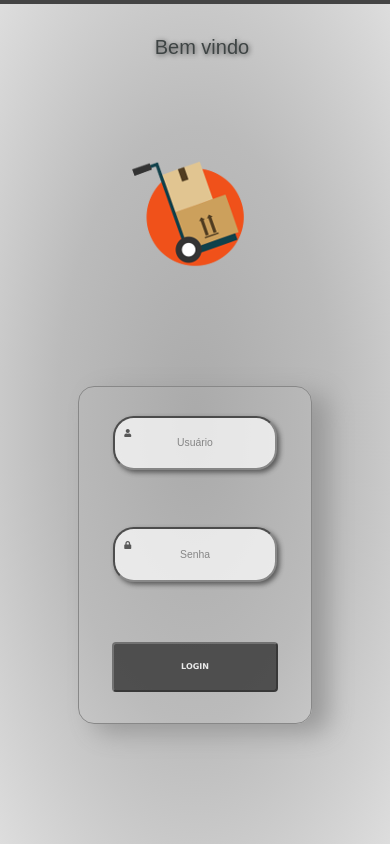
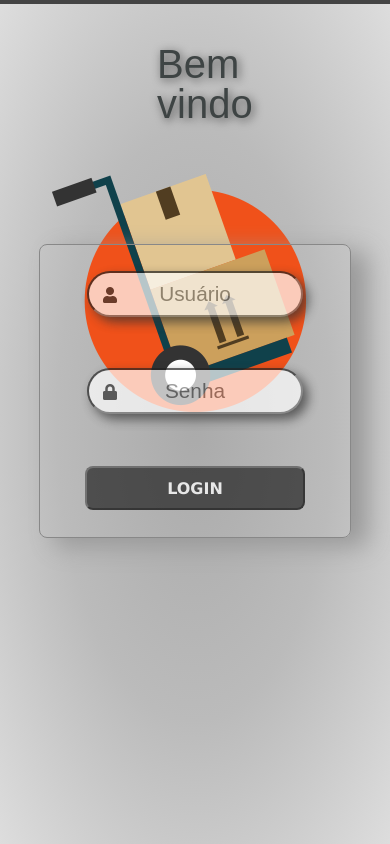
Before and after one commit to Chung-Oh/stock, a PHP site: page / in a window 390 px wide. Run offline with PHP 8.4, Linux system fonts and the light colour scheme; some libraries are stand-ins or nearby versions.

Commit message:
Tela de login Desk e Mobile criado

```diff
--- a/public/app/css/login/login.css
+++ b/public/app/css/login/login-desk.css
@@ -1,4 +1,4 @@
-/*** Desktop 1360x612 ***/
+/*** Desktop ***/
 * {
 	box-sizing: border-box;
 }
@@ -10,6 +10,7 @@ html {
 
 body {
 	height: 100%;
+	width: 100%;
 	border-top: 0.3em solid #444;
 	background-image: radial-gradient(#AAA, #BBB, #DDD);
 }
@@ -24,7 +25,7 @@ body {
 /* Animação chacoalhar */
 .title-shake {
 	position: relative;
-	width: 18%;
+	width: 40%;
 	height: 20%;
 	margin: auto;
 	animation: shake 1s infinite;
@@ -34,7 +35,7 @@ body {
 .title-shake:hover {
 	animation-play-state: paused;
 }
-/*
+
 @keyframes shake {
 	0% {
 		top: 0px;
@@ -53,7 +54,7 @@ body {
 /* Animação voar */
 .title-fly {
 	position: relative;
-	width: 110%;
+	width: 100%;
 	margin: auto;
 	animation: flying 2s 5;
 	animation-delay: 10s;
@@ -62,7 +63,7 @@ body {
 .title-fly:hover {
 	animation-play-state: paused;
 }
-/*
+
 @keyframes flying {
 	from {
 		top: 0px;
@@ -74,6 +75,7 @@ body {
 
 /* Animação correr */
 h1 {
+	width: 100%;
 	font-family: 'FonteLogo', sans-serif;
 	font-size: 2.5em;
 	color: #3e4444;
@@ -83,7 +85,7 @@ h1 {
 	position: relative;
 	animation: run 4s;
 }
-/*
+
 @keyframes run {
 	from {
 		left: -800px;
@@ -95,11 +97,12 @@ h1 {
 /** Fim da animação **/
 
 form {
-	width: 50%;
+	width: 35%;
 	height: 50%;
-	margin: 2.5em auto;
+	margin: auto;
+	margin-top: 4%;
 	border: 0.034em solid #888;
-	border-radius: 1em;
+	border-radius: .5em;
 	box-shadow: 1em 0.5em 1.5em #999;
 }
 
@@ -158,7 +161,7 @@ tr {
 .cel-icon i {
 	position: absolute;
 	left: 7%;
-	top: 34%;
+	top: 35%;
 	padding: .5em .5em;
 	transition: .3s;
 	color: #333;
@@ -181,7 +184,7 @@ tr {
     color: white;
     font-weight: bold;
     font-family: "Verdana", sans-serif;
-    font-size: 100%;
+    font-size: 1em;
     transition: 1s;
 }
 
--- a/public/app/css/login/login-responsive.css
+++ b/public/app/css/login/login-mobile.css
@@ -1,16 +1,14 @@
-/*** Mobile iphone-4 480px ***/
-@media(max-width: 480px) {
+/*** Mobile iPhone-4 480px landscape ***/
+@media screen and (max-width: 480px) and (max-height: 320px) {
 	.interface {
 		background: url(../../img/stock-small-320.png) no-repeat 50% 20%;
 	}
 	.title-shake {
-		height: 10%;
+		width: 30%;
+		height: 20%;
 		position: absolute;
-		left: 30%;
+		left: 35%;
 		top: 2%;
-	}
-	.title-fly {
-
 	}
 	/* Animação título */
 	@keyframes shake {
@@ -46,38 +44,40 @@
 	h1 {
 		display: inline-block;
 		font-size: 125%;
-		width: 220%;
+		width: 100%;
 	}
 	form {
 		display: block;
 		position: absolute;
 		left: 20%;
-		top: 41%;
+		top: 46%;
 		width: 60%;
 		height: 40%;
 	}
 	.cel-name, .cel-password {font-size: 50%;}
+	.cel-icon i {top: 32%;left: 6%;}
 	.btn-primary {font-size: 50%;}
 }
 
-/*** Mobile iphone-4 320px ***/
-@media(max-width: 320px) {
+/*** Mobile iPhone-4 320px portrait ***/
+@media screen and (max-width: 320px) and (max-height: 480px) {
 	.interface {
-		background: url(../../img/stock-small-320.png) no-repeat 50% 16%;
+		background: url(../../img/stock-small-320.png) no-repeat 50% 22%;
 	}
 	.title-shake {
+		width: 47%;
 		height: 10%;
 		position: absolute;
 		left: 30%;
-		top: 2%;
+		top: 5%;
 	}
 	.title-fly {
-
+		width: 95%;
 	}
 	/* Animação título */
 	@keyframes shake {
 		0% {
-			top: 10px;
+			top: 25px;
 		}
 		10% {
 			transform: rotate(3deg);
@@ -86,7 +86,7 @@
 			transform: rotate(-3deg);
 		}
 		100% {
-			top: -5px;
+			top: 5px;
 		}
 	}
 	@keyframes flying {
@@ -108,13 +108,13 @@
 	h1 {
 		display: inline-block;
 		font-size: 125%;
-		width: 220%;
+		width: 95%;
 	}
 	form {
 		display: block;
 		position: absolute;
 		left: 13%;
-		top: 35%;
+		top: 40%;
 		width: 75%;
 	}
 	.cel-name, .cel-password {font-size: 75%;}
--- /dev/null
+++ b/public/app/css/login/login-tablet.css
@@ -0,0 +1,18 @@
+/*** iPed 768px portrait ***/
+@media screen and (max-width: 768px) and (max-height: 1024px) {
+	.interface {
+		background: url(../../img/stock-large-original.png) no-repeat 50% 25%;
+	}
+	.title-shake {
+    height: 10%;
+}
+	.title-fly {
+    height: 100%;
+}
+	h1 {}
+	form {
+		width: 80%;
+		height: 35%;
+		margin-top: 40%;
+	}
+}
--- a/src/view/loginView.php
+++ b/src/view/loginView.php
@@ -8,8 +8,9 @@
 	<meta name="viewport" content="width=device-width, initial-scale=1.0">
 	<link rel="icon" href="favicon.png" type="image/x-icon">
 	<link rel="stylesheet" href="app/css/reset.css">
-	<link rel="stylesheet" href="app/css/login/login.css">
-	<link rel="stylesheet" href="app/css/login/login-responsive.css">
+	<link rel="stylesheet" href="app/css/login/login-desk.css">
+	<link rel="stylesheet" href="app/css/login/login-tablet.css">
+	<link rel="stylesheet" href="app/css/login/login-mobile.css">
 	<link rel="stylesheet" href="https://use.fontawesome.com/releases/v5.5.0/css/all.css" integrity="sha384-B4dIYHKNBt8Bc12p+WXckhzcICo0wtJAoU8YZTY5qE0Id1GSseTk6S+L3BlXeVIU" crossorigin="anonymous">
 </head>
 <body>
@@ -24,7 +25,7 @@
 				<tbody class="table-body">
 					<tr>
 						<td class="cel-name cel-icon">
-							<input class="name input-icon" type="text" name="name" placeholder="Usuário" pattern="[a-zA-Z]{4,}" title="Mínimo 4 letras" required>
+							<input class="name input-icon" type="text" name="name" placeholder="Usuário" pattern="[a-zA-Z]{4,}" title="Mínimo 4 letras" autocomplete="off" required>
 							<i class="fas fa-user"></i>
 						</td>
 					</tr>
```
Also changed, not shown: public/app/css/grid.css (+17 -1 lines), public/app/img/favicon-1.png (deleted), public/app/img/stock-very-large.png (added).
